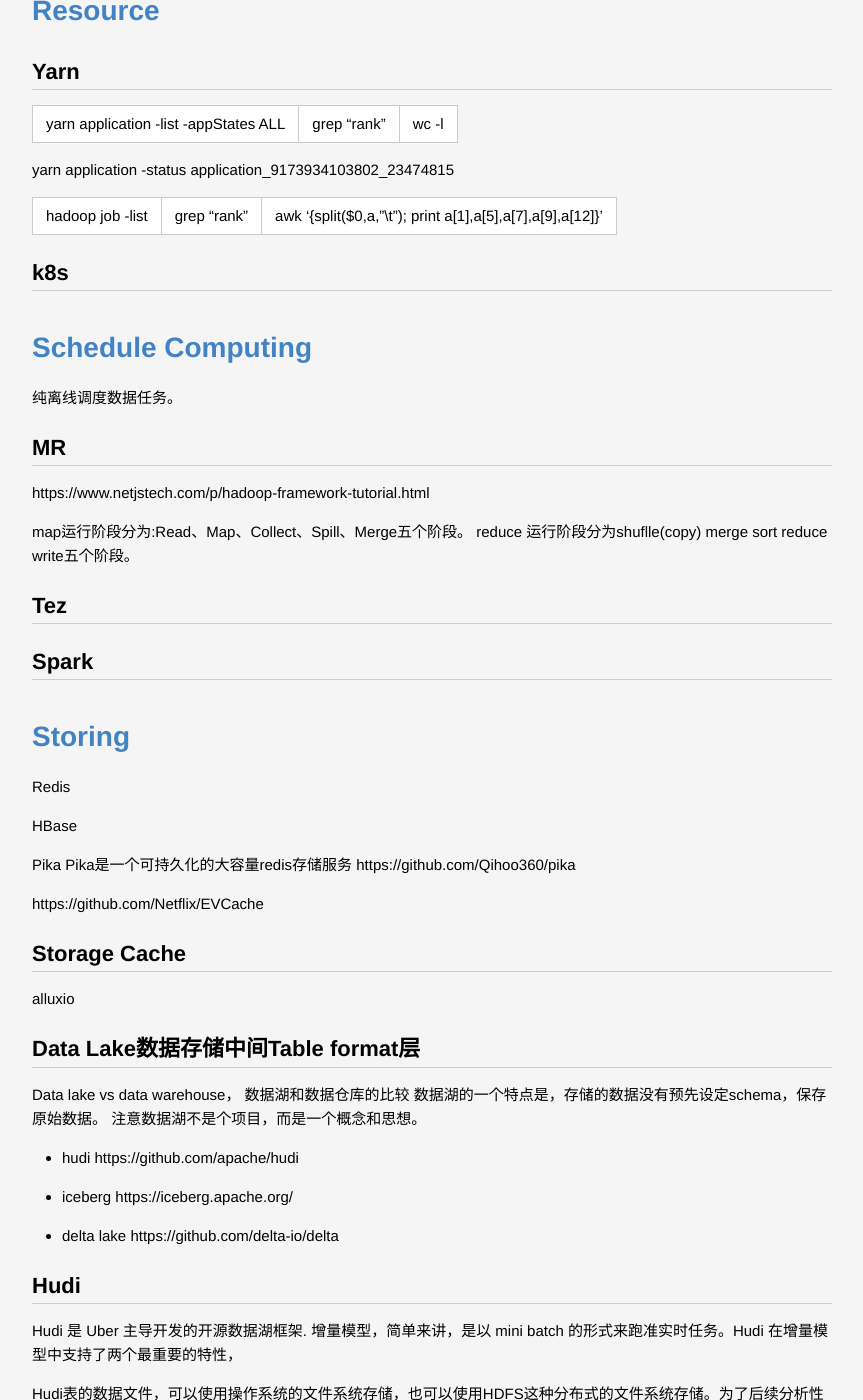
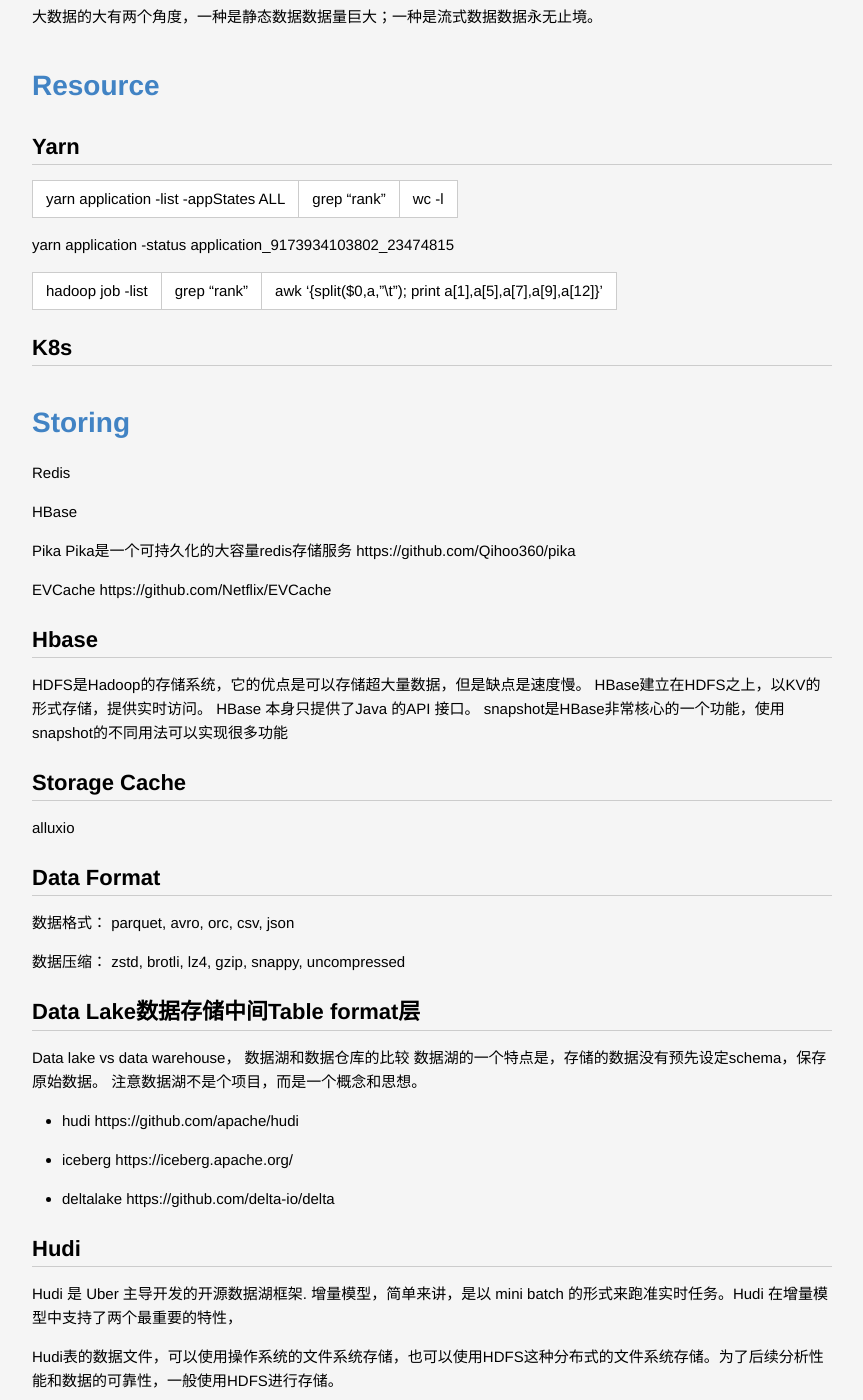
Before and after one commit to lucky521/blog, a Jekyll site: the page built from _posts/tech/2020-11-15-big-data-process.markdown, in a window 1280 px wide and 1400 px high, scrolled down 1097 px. Shown: the whole window, without its empty margins (208-1071 px from the left). Built offline with Jekyll 4.4.1, drawn with Linux system fonts in a browser that asks for light colours; some of the changed text lies outside the part shown.

Commit message:
update blog : big data

```diff
--- a/_posts/framework/2020-03-05-flink.markdown
+++ b/_posts/framework/2020-03-05-flink.markdown
@@ -623,7 +623,7 @@
 
 TM日志
 
-flink custer log
+flink cluster log
 
 flink jobs log
 
--- a/_posts/tech/2020-11-15-big-data-process.markdown
+++ b/_posts/tech/2020-11-15-big-data-process.markdown
@@ -20,22 +20,9 @@
 
 hadoop job -list   | grep "rank" |  awk '{split($0,a,"\t"); print a[1],a[5],a[7],a[9],a[12]}'
 
-## k8s
+## K8s
 
 
-# Schedule Computing
-纯离线调度数据任务。
-## MR
-https://www.netjstech.com/p/hadoop-framework-tutorial.html
-
-map运行阶段分为:Read、Map、Collect、Spill、Merge五个阶段。
-reduce 运行阶段分为shuflle(copy) merge  sort    reduce write五个阶段。
-
-
-## Tez
-
-
-## Spark
 
 
 
@@ -47,12 +34,25 @@
 
 Pika Pika是一个可持久化的大容量redis存储服务  https://github.com/Qihoo360/pika
 
-https://github.com/Netflix/EVCache
+EVCache https://github.com/Netflix/EVCache
 
+## Hbase
+HDFS是Hadoop的存储系统，它的优点是可以存储超大量数据，但是缺点是速度慢。
+HBase建立在HDFS之上，以KV的形式存储，提供实时访问。
+HBase 本身只提供了Java 的API 接口。
+snapshot是HBase非常核心的一个功能，使用snapshot的不同用法可以实现很多功能
 
 ## Storage Cache
 
 alluxio
+
+
+## Data Format
+
+数据格式： parquet, avro, orc, csv, json
+
+数据压缩： zstd, brotli, lz4, gzip, snappy, uncompressed
+
 
 ## Data Lake数据存储中间Table format层
 
@@ -62,7 +62,7 @@
 
 * hudi https://github.com/apache/hudi
 * iceberg https://iceberg.apache.org/
-* delta lake https://github.com/delta-io/delta
+* deltalake https://github.com/delta-io/delta
 
 ## Hudi
 
@@ -77,11 +77,17 @@
 * 管理文件大小
 
 * Copy-On-Write Table : 在写文件的时候就做了数据合并,因此写入数据的压力比较大, 对读数据比较友好.
-* Merge-On-Read Table : 在读数据的时候合并, 写入是数据采用append的方式,适合快速写入的场景
+* Merge-On-Read Table : 在读数据的时候合并, 写入是数据采用append的方式,适合快速写入的场景.
 
-用spark-shell访问hudi
+* preCombineField 属性用于在主键重复时合并数据。 若设置了该字段，upsert操作，有预合并， 当主键重复时，去重保留preCombineField字段最大的记录
 
 
+## Iceberg
+
+在不影响已存在数据使用体验的情况下支持以下特性：
+* Table Schema支持add、drop、rename、update type、reorder
+* Table Partition支持变更
+* Table Sort Order支持变更
 
 
 
@@ -102,12 +108,29 @@
 
 
 
+# Schedule Computing 批处理任务
+纯离线调度数据任务。
+## MR
+https://www.netjstech.com/p/hadoop-framework-tutorial.html
 
-# Stream Computing
+map运行阶段分为:Read、Map、Collect、Spill、Merge五个阶段。
+reduce 运行阶段分为shuflle(copy) merge  sort    reduce write五个阶段。
+
+
+## Tez
+本质上还是基于mr，算是对mr做了dag方向的优化
+
+
+## Spark
+
+
+
+
+# Stream Computing 流处理任务
 
 ## Storm
 
-## Spark
+## Spark Streaming
 
 spark是怎么工作的？
 RDD - Resilient Distributed Dataset
```
Also changed, not shown: _posts/language/2018-07-21-big-data-language.markdown (+37 -18 lines), _posts/tech/2020-06-01-x-db.markdown (+14 -0 lines).
